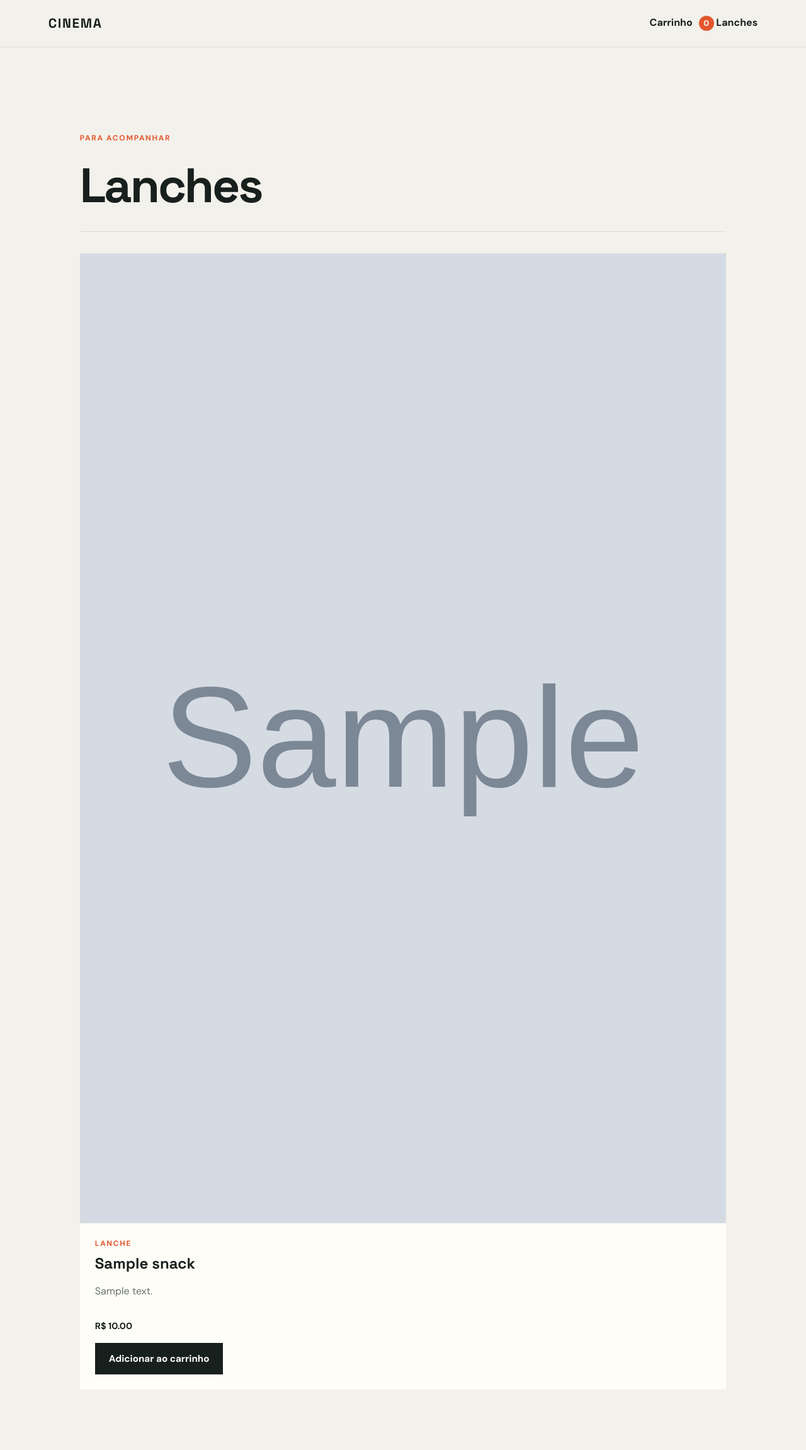
After one commit to HaniBR01/demonstracao-cinema, a Django app: page /lanches/ in a window 1280 px wide. The commit adds this page. Shown: the whole page at 63% size. Run offline with Django 5.2, Linux system fonts and the light colour scheme; tables that the repository leaves empty hold one stand-in row (values such as "Sample post"); grey boxes marked "Sample" are stand-in pictures.

Commit message:
feat: implementar cadastro e venda de lanches

```diff
--- a/cinema/models.py
+++ b/cinema/models.py
@@ -47,6 +47,30 @@ class Screening(models.Model):
 
     def __str__(self):
         return f'{self.movie} — {self.starts_at:%d/%m/%Y %H:%M}'
+
+
+class Snack(models.Model):
+    """A snack available for sale in the cinema."""
+
+    name = models.CharField(max_length=120)
+    slug = models.SlugField(unique=True)
+    description = models.TextField(blank=True)
+    price = models.DecimalField(
+        max_digits=10,
+        decimal_places=2,
+        validators=[MinValueValidator(Decimal('0.00'))],
+    )
+    image_url = models.URLField(blank=True)
+    is_active = models.BooleanField(default=True)
+
+    class Meta:
+        ordering = ('name',)
+
+    def __str__(self):
+        return self.name
+
+    def get_absolute_url(self):
+        return reverse('snack-catalog')
 
 
 class Cart(models.Model):
--- a/cinema/templates/cinema/base.html
+++ b/cinema/templates/cinema/base.html
@@ -14,6 +14,7 @@
             <a class="nav-link" href="{% url 'cart-detail' %}">
                 Carrinho <span class="cart-count">{{ cart.total_quantity }}</span>
             </a>
+            <a class="nav-link" href="{% url 'snack-catalog' %}">Lanches</a>
         </nav>
     </header>
     <main class="page-shell">
--- a/cinema/templates/cinema/cart_detail.html
+++ b/cinema/templates/cinema/cart_detail.html
@@ -15,8 +15,8 @@
                 {% for item in cart.items.all %}
                     <article class="cart-item">
                         <div>
-                            <p class="item-type">{{ item.item_type }}</p>
-                            <h2>Item {{ item.item_id }}</h2>
+                            <p class="item-type">{% if item.item_type == 'snack' %}Lanche{% else %}{{ item.item_type }}{% endif %}</p>
+                            <h2>{% if item.item_type == 'snack' %}{{ item.item_id }}{% else %}Item {{ item.item_id }}{% endif %}</h2>
                             <p class="item-meta">{{ item.quantity }} unidade{{ item.quantity|pluralize }} &middot; R$ {{ item.unit_price|floatformat:2 }} cada</p>
                         </div>
                         <strong>R$ {{ item.subtotal|floatformat:2 }}</strong>
--- /dev/null
+++ b/cinema/templates/cinema/snack_catalog.html
@@ -0,0 +1,41 @@
+{% extends 'cinema/base.html' %}
+
+{% block title %}Lanches | Cinema{% endblock %}
+
+{% block content %}
+<section class="catalogue" aria-labelledby="snack-catalogue-title">
+    <div class="section-heading">
+        <p class="eyebrow">Para acompanhar</p>
+        <h1 id="snack-catalogue-title">Lanches</h1>
+    </div>
+
+    {% if snacks %}
+        <div class="movie-grid">
+            {% for snack in snacks %}
+                <article class="movie-card">
+                    {% if snack.image_url %}
+                        <img class="movie-poster" src="{{ snack.image_url }}" alt="{{ snack.name }}">
+                    {% else %}
+                        <div class="movie-poster movie-poster-placeholder" aria-hidden="true">SNACK</div>
+                    {% endif %}
+                    <div class="movie-card-content">
+                        <p class="item-type">Lanche</p>
+                        <h2>{{ snack.name }}</h2>
+                        <p class="movie-synopsis">{{ snack.description }}</p>
+                        <p class="session-preview">R$ {{ snack.price|floatformat:2 }}</p>
+                        <form method="post" action="{% url 'add-snack-to-cart' snack.slug %}">
+                            {% csrf_token %}
+                            <button class="primary-button" type="submit">Adicionar ao carrinho</button>
+                        </form>
+                    </div>
+                </article>
+            {% endfor %}
+        </div>
+    {% else %}
+        <div class="empty-state catalogue-empty">
+            <h2>Nenhum lanche disponível</h2>
+            <p>Volte em breve para conferir as opções.</p>
+        </div>
+    {% endif %}
+</section>
+{% endblock %}
--- a/cinema/urls.py
+++ b/cinema/urls.py
@@ -1,11 +1,13 @@
 from django.contrib import admin
 from django.urls import path
 
-from .views import cart_detail, home, movie_detail
+from .views import add_snack_to_cart, cart_detail, home, movie_detail, snack_catalog
 
 urlpatterns = [
     path('admin/', admin.site.urls),
     path('', home, name='home'),
     path('filmes/<slug:slug>/', movie_detail, name='movie-detail'),
+    path('lanches/', snack_catalog, name='snack-catalog'),
+    path('lanches/<slug:slug>/adicionar/', add_snack_to_cart, name='add-snack-to-cart'),
     path('carrinho/', cart_detail, name='cart-detail'),
 ]
--- a/cinema/views.py
+++ b/cinema/views.py
@@ -1,8 +1,8 @@
 from django.db.models import Prefetch
-from django.shortcuts import get_object_or_404, render
+from django.shortcuts import get_object_or_404, redirect, render
 from django.utils import timezone
 
-from .models import Cart, Movie, Screening
+from .models import Cart, Movie, Screening, Snack
 
 
 def get_session_cart(request):
@@ -40,6 +40,21 @@ def movie_detail(request, slug):
     )
 
 
+def snack_catalog(request):
+    cart = get_session_cart(request)
+    snacks = Snack.objects.filter(is_active=True)
+    return render(request, 'cinema/snack_catalog.html', {'cart': cart, 'snacks': snacks})
+
+
+def add_snack_to_cart(request, slug):
+    if request.method != 'POST':
+        return redirect('snack-catalog')
+    cart = get_session_cart(request)
+    snack = get_object_or_404(Snack, slug=slug, is_active=True)
+    cart.add_item(snack.slug, 'snack', snack.price)
+    return redirect('snack-catalog')
+
+
 def cart_detail(request):
     cart = get_session_cart(request)
     return render(request, 'cinema/cart_detail.html', {'cart': cart})
```
Also changed, not shown: cinema/admin.py (+9 -1 lines), cinema/tests.py (+43 -1 lines), README.md, cinema/migrations/0003_snack.py (added).
